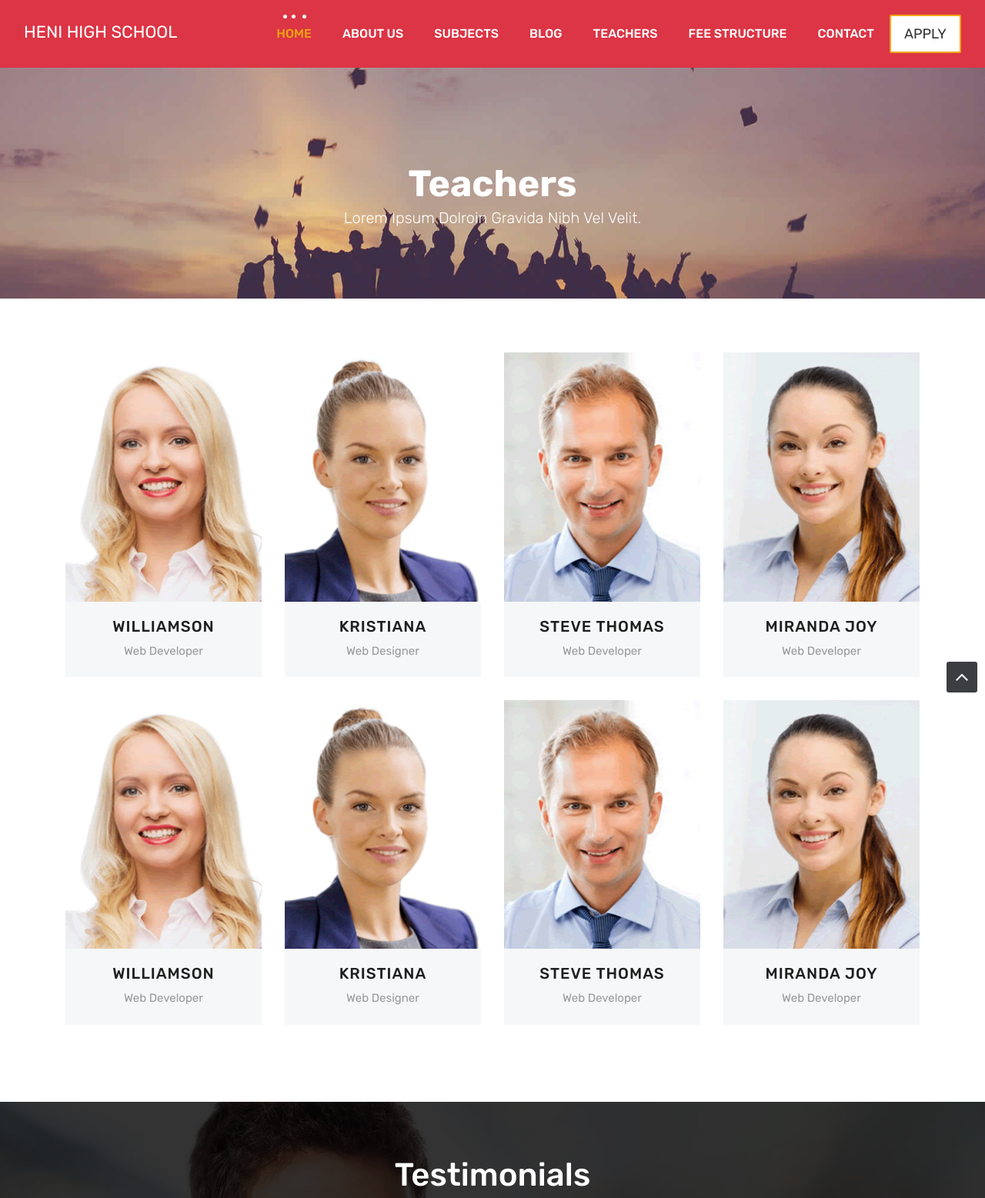
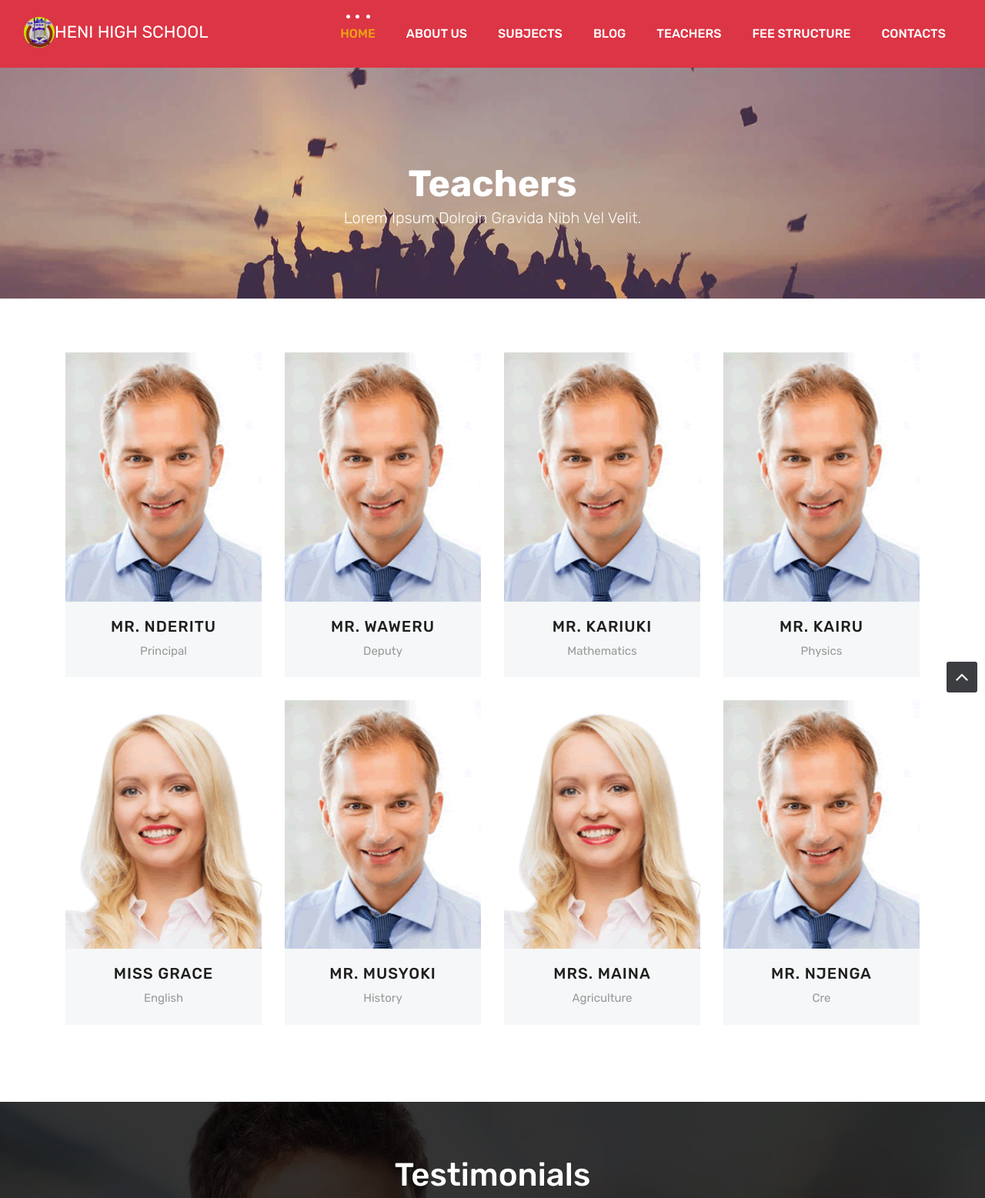
Before and after one commit to NyururuKelvin/schoolApp, a plain HTML site: page teachers.html in a window 1280 px wide. Shown: the top 1557 px of the page at 77% size. Drawn offline with Linux system fonts and the light colour scheme.

Commit message:
my commit refine code

```diff
--- a/teachers.html
+++ b/teachers.html
@@ -132,6 +132,7 @@
 		<nav class="navbar navbar-expand-lg navbar-light bg-danger">
 			<div class="container-fluid">
 				<a class="navbar-brand" href="index.html">
+					<img src="images/loggo.png" alt="" class="logg">
 					<h2 class="heni">HENI HIGH SCHOOL</h2>
 				</a>
 				<button class="navbar-toggler" type="button" data-toggle="collapse" data-target="#navbars-host" aria-controls="navbars-rs-food" aria-expanded="false" aria-label="Toggle navigation">
@@ -160,11 +161,8 @@
 						</li>
 						<li class="nav-item"><a class="nav-link" href="teachers.html">Teachers</a></li>
 						<li class="nav-item"><a class="nav-link" href="pricing.html">Fee Structure</a></li>
-						<li class="nav-item"><a class="nav-link" href="contact.html">Contact</a></li>
+						<li class="nav-item"><a class="nav-link" href="contact.html">Contacts</a></li>
 					</ul>
-					<ul class="nav navbar-nav navbar-right">
-                        <li><a class="hover-btn-new log orange" href="#" data-toggle="modal" data-target="#login"><span>Apply</span></a></li>
-                    </ul>
 				</div>
 			</div>
 		</nav>
@@ -183,7 +181,7 @@
 				<div class="col-lg-3 col-md-6 col-12">
 					<div class="our-team">
 						<div class="team-img">
-							<img src="images/team-01.png">
+							<img src="images/team-03.png">
 							<div class="social">
 								<ul>
 									<li><a href="#" class="fa fa-facebook"></a></li>
@@ -194,28 +192,8 @@
 							</div>
 						</div>
 						<div class="team-content">
-							<h3 class="title">Williamson</h3>
-							<span class="post">Web Developer</span>
-						</div>
-					</div>
-				</div>
-
-				<div class="col-lg-3 col-md-6 col-12">
-					<div class="our-team">
-						<div class="team-img">
-							<img src="images/team-02.png">
-							<div class="social">
-								<ul>
-									<li><a href="#" class="fa fa-facebook"></a></li>
-									<li><a href="#" class="fa fa-twitter"></a></li>
-									<li><a href="#" class="fa fa-linkedin"></a></li>
-									<li><a href="#" class="fa fa-skype"></a></li>
-								</ul>
-							</div>
-						</div>
-						<div class="team-content">
-							<h3 class="title">Kristiana</h3>
-							<span class="post">Web Designer</span>
+							<h3 class="title">Mr. Nderitu</h3>
+							<span class="post">Principal</span>
 						</div>
 					</div>
 				</div>
@@ -234,8 +212,8 @@
 							</div>
 						</div>
 						<div class="team-content">
-							<h3 class="title">Steve Thomas</h3>
-							<span class="post">Web Developer</span>
+							<h3 class="title">Mr. Waweru</h3>
+							<span class="post">Deputy</span>
 						</div>
 					</div>
 				</div>
@@ -243,7 +221,7 @@
 				<div class="col-lg-3 col-md-6 col-12">
 					<div class="our-team">
 						<div class="team-img">
-							<img src="images/team-04.png">
+							<img src="images/team-03.png">
 							<div class="social">
 								<ul>
 									<li><a href="#" class="fa fa-facebook"></a></li>
@@ -254,8 +232,28 @@
 							</div>
 						</div>
 						<div class="team-content">
-							<h3 class="title">Miranda joy</h3>
-							<span class="post">Web Developer</span>
+							<h3 class="title">Mr. Kariuki</h3>
+							<span class="post">Mathematics</span>
+						</div>
+					</div>
+				</div>
+
+				<div class="col-lg-3 col-md-6 col-12">
+					<div class="our-team">
+						<div class="team-img">
+							<img src="images/team-03.png">
+							<div class="social">
+								<ul>
+									<li><a href="#" class="fa fa-facebook"></a></li>
+									<li><a href="#" class="fa fa-twitter"></a></li>
+									<li><a href="#" class="fa fa-linkedin"></a></li>
+									<li><a href="#" class="fa fa-skype"></a></li>
+								</ul>
+							</div>
+						</div>
+						<div class="team-content">
+							<h3 class="title">Mr. Kairu</h3>
+							<span class="post">Physics</span>
 						</div>
 					</div>
 				</div>
@@ -274,28 +272,8 @@
 							</div>
 						</div>
 						<div class="team-content">
-							<h3 class="title">Williamson</h3>
-							<span class="post">Web Developer</span>
-						</div>
-					</div>
-				</div>
-
-				<div class="col-lg-3 col-md-6 col-12">
-					<div class="our-team">
-						<div class="team-img">
-							<img src="images/team-02.png">
-							<div class="social">
-								<ul>
-									<li><a href="#" class="fa fa-facebook"></a></li>
-									<li><a href="#" class="fa fa-twitter"></a></li>
-									<li><a href="#" class="fa fa-linkedin"></a></li>
-									<li><a href="#" class="fa fa-skype"></a></li>
-								</ul>
-							</div>
-						</div>
-						<div class="team-content">
-							<h3 class="title">Kristiana</h3>
-							<span class="post">Web Designer</span>
+							<h3 class="title">Miss Grace</h3>
+							<span class="post">English</span>
 						</div>
 					</div>
 				</div>
@@ -314,8 +292,8 @@
 							</div>
 						</div>
 						<div class="team-content">
-							<h3 class="title">Steve Thomas</h3>
-							<span class="post">Web Developer</span>
+							<h3 class="title">Mr. Musyoki</h3>
+							<span class="post">History</span>
 						</div>
 					</div>
 				</div>
@@ -323,7 +301,7 @@
 				<div class="col-lg-3 col-md-6 col-12">
 					<div class="our-team">
 						<div class="team-img">
-							<img src="images/team-04.png">
+							<img src="images/team-01.png">
 							<div class="social">
 								<ul>
 									<li><a href="#" class="fa fa-facebook"></a></li>
@@ -334,8 +312,28 @@
 							</div>
 						</div>
 						<div class="team-content">
-							<h3 class="title">Miranda joy</h3>
-							<span class="post">Web Developer</span>
+							<h3 class="title">Mrs. Maina</h3>
+							<span class="post">Agriculture</span>
+						</div>
+					</div>
+				</div>
+
+				<div class="col-lg-3 col-md-6 col-12">
+					<div class="our-team">
+						<div class="team-img">
+							<img src="images/team-03.png">
+							<div class="social">
+								<ul>
+									<li><a href="#" class="fa fa-facebook"></a></li>
+									<li><a href="#" class="fa fa-twitter"></a></li>
+									<li><a href="#" class="fa fa-linkedin"></a></li>
+									<li><a href="#" class="fa fa-skype"></a></li>
+								</ul>
+							</div>
+						</div>
+						<div class="team-content">
+							<h3 class="title">Mr. Njenga</h3>
+							<span class="post">Cre</span>
 						</div>
 					</div>
 				</div>
@@ -502,9 +500,9 @@
                         </div>
 
                         <ul class="footer-links">
-                            <li><a href="mailto:#">hennis@gmail.com</a></li>
+                            <li><a href="mailto:#">heniss514@gmail.com</a></li>
                             <li>PO Box 880-20117 Naivasha</li>
-                            <li>+254 710 000 000</li>
+                            <li>+254 706 313 936</li>
                         </ul><!-- end links -->
                     </div><!-- end clearfix -->
                 </div><!-- end col -->
```
Also changed, not shown: about.html (+4 -6 lines), blog-single.html (+11 -30 lines), blog.html (+4 -6 lines), contact.html (+4 -6 lines), course-grid-2.html (+4 -6 lines), course-grid-3.html (+4 -6 lines), course-grid-4.html (+4 -6 lines), index.html (+2 -7 lines), js/01-custom-places-example.js (+4 -4 lines), pricing.html (+5 -8 lines), images/human.png (added).
